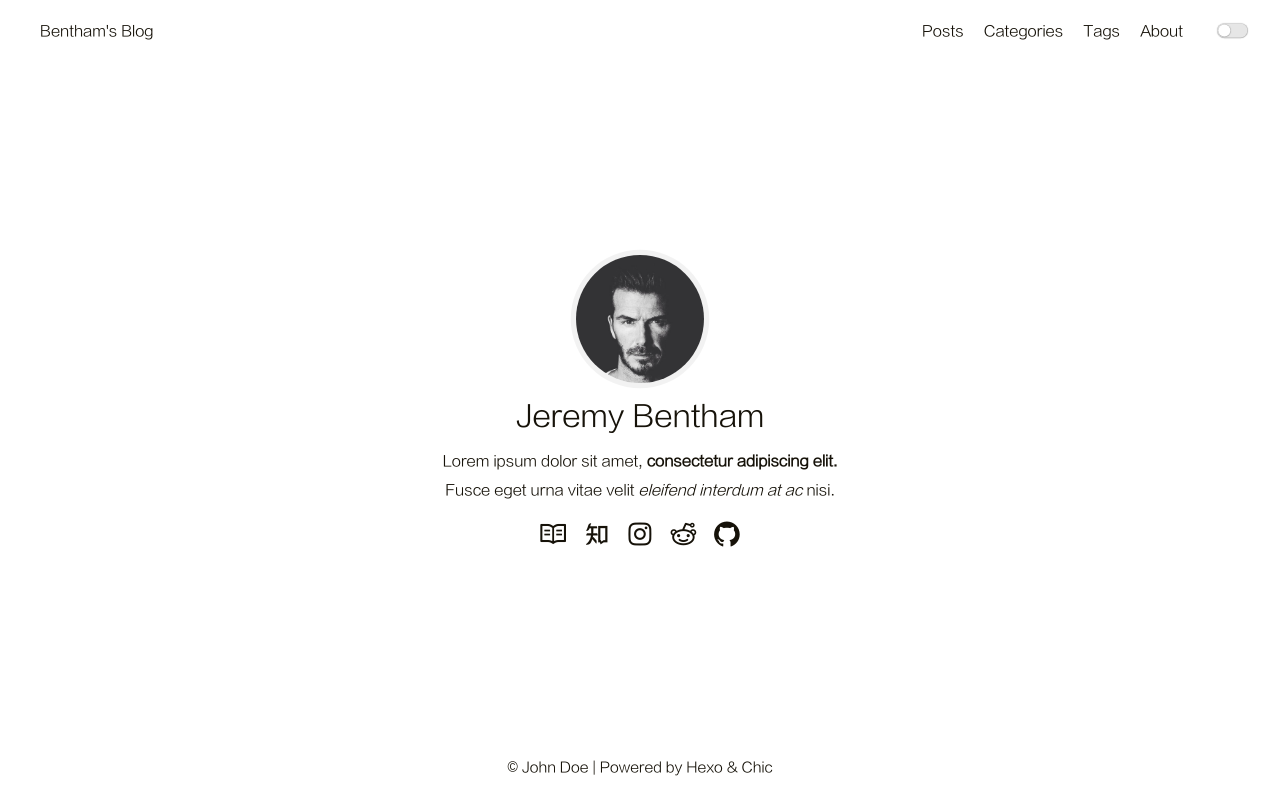
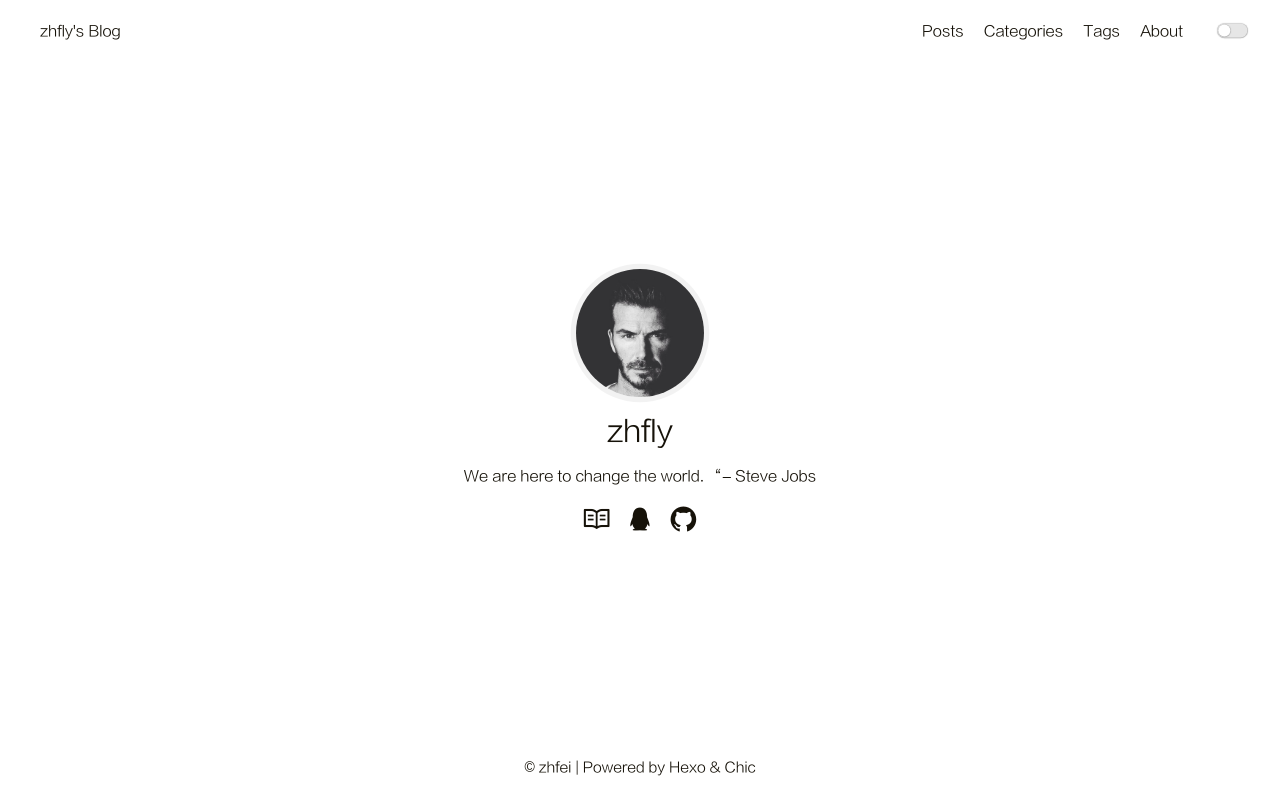
Before and after one commit to zhfly021/zhfly021.github.io, a plain HTML site: page index.html in a window 1280 px wide. Drawn offline with Linux system fonts and the light colour scheme.

Commit message:
Site updated: 2022-05-01 23:41:47

```diff
--- a/index.html
+++ b/index.html
@@ -7,13 +7,13 @@
       content="width=device-width, initial-scale=1.0, maximum-scale=1.0, minimum-scale=1.0">
 <meta http-equiv="X-UA-Compatible" content="ie=edge">
 
-    <meta name="author" content="John Doe">
+    <meta name="author" content="zhfei">
 
 
 
 
 
-<title>Hexo</title>
+<title>Blog of zhfly</title>
 
 
 
@@ -69,7 +69,7 @@
         <header>
     <nav class="navbar">
         <div class="container">
-            <div class="navbar-header header-logo"><a href="/">Bentham&#39;s Blog</a></div>
+            <div class="navbar-header header-logo"><a href="/">zhfly&#39;s Blog</a></div>
             <div class="menu navbar-right">
 
                     <a class="menu-item" href="/archives">Posts</a>
@@ -91,7 +91,7 @@
         <div class="container">
             <div class="navbar-header">
                 <div>
-                    <a href="/">Bentham&#39;s Blog</a><a id="mobile-toggle-theme">·&nbsp;Light</a>
+                    <a href="/">zhfly&#39;s Blog</a><a id="mobile-toggle-theme">·&nbsp;Light</a>
                 </div>
                 <div class="menu-toggle" onclick="mobileBtn()">&#9776; Menu</div>
             </div>
@@ -130,8 +130,8 @@
         <div class="avatar">
             <a href="/archives"><img src="/image/avatar.jpeg"></a>
         </div>
-        <div class="nickname">Jeremy Bentham</div>
-        <div class="description"><p>Lorem ipsum dolor sit amet, <strong>consectetur adipiscing elit.</strong> <br>Fusce eget urna vitae velit <em>eleifend interdum at ac</em> nisi.</p>
+        <div class="nickname">zhfly</div>
+        <div class="description"><p>We are here to change the world. “– Steve Jobs</p>
 </div>
         <div class="links">
 
@@ -143,28 +143,14 @@
 
                     </a>
 
-                    <a class="link-item" title="ZhiHu" target="_blank" rel="noopener" href="https://www.zhihu.com/people/sirice">
+                    <a class="link-item" title="QQ" href="33566183">
 
 
-                            <i class="iconfont icon-zhihu"></i>
+                            <i class="iconfont icon-qq"></i>
 
                     </a>
 
-                    <a class="link-item" title="Instagram" href="">
-
-
-                            <i class="iconfont icon-instagram"></i>
-
-                    </a>
-
-                    <a class="link-item" title="Reddit" href="">
-
-
-                            <i class="iconfont icon-reddit"></i>
-
-                    </a>
-
-                    <a class="link-item" title="Github" target="_blank" rel="noopener" href="https://github.com/Siricee">
+                    <a class="link-item" title="Github" target="_blank" rel="noopener" href="https://github.com/zhfly021">
 
 
                             <i class="iconfont icon-github"></i>
@@ -180,7 +166,7 @@
             </div>
             <footer id="footer" class="footer">
     <div class="copyright">
-        <span>© John Doe | Powered by <a href="https://hexo.io" target="_blank">Hexo</a> & <a href="https://github.com/Siricee/hexo-theme-Chic" target="_blank">Chic</a></span>
+        <span>© zhfei | Powered by <a href="https://hexo.io" target="_blank">Hexo</a> & <a href="https://github.com/Siricee/hexo-theme-Chic" target="_blank">Chic</a></span>
     </div>
 </footer>
 
```
Also changed, not shown: 2022/05/01/hello-world/index.html (+7 -7 lines), archives/2022/05/index.html (+5 -5 lines), archives/2022/index.html (+5 -5 lines), archives/index.html (+5 -5 lines).
